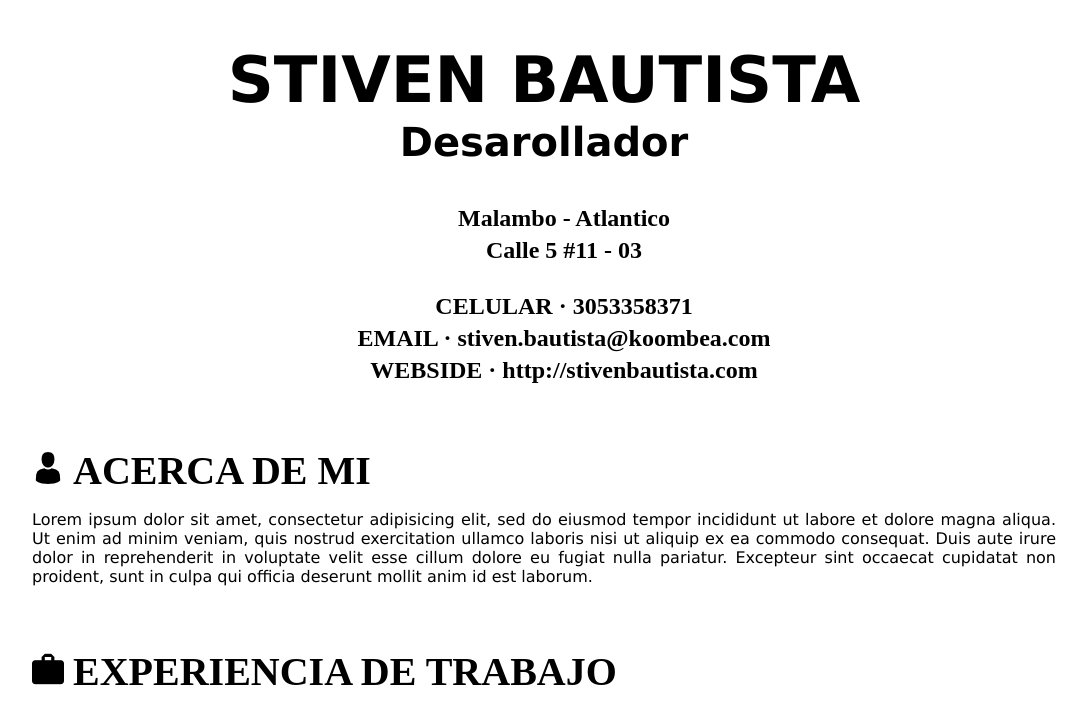
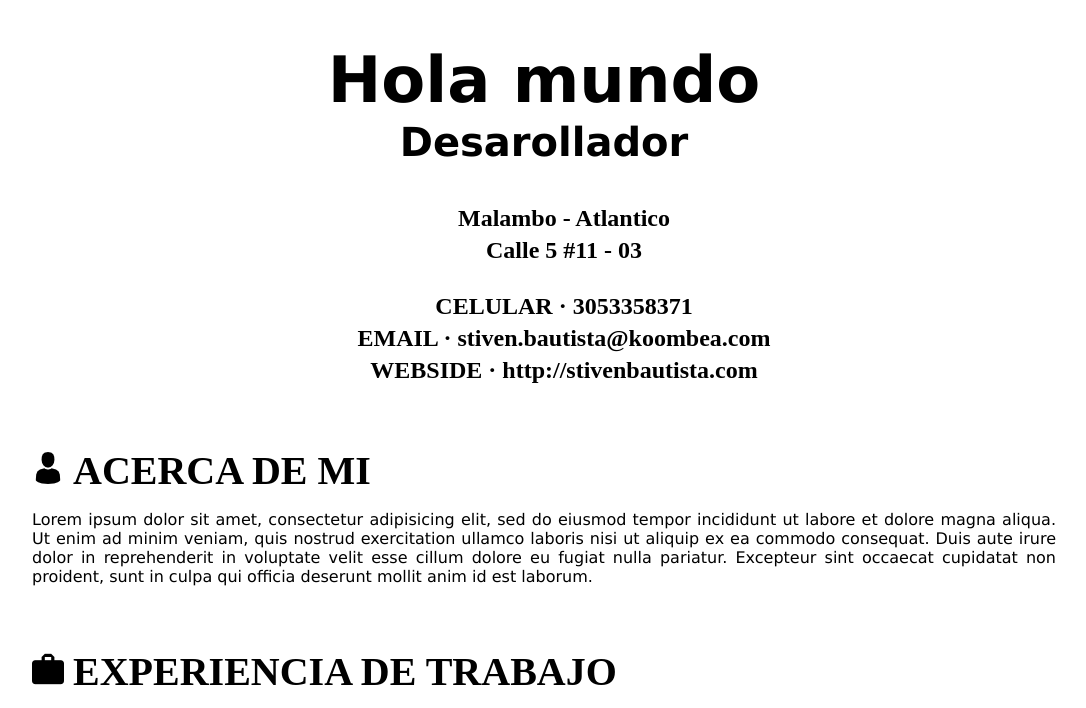
Before and after one commit to stivenbautista1998/cv, a plain HTML site: page Index.html in a window 1280 px wide. Shown: the top 708 px of the page, without its empty margins (96-1182 px from the left). Drawn offline with Linux system fonts and the light colour scheme.

Commit message:
hola mundo

```diff
--- a/Index.html
+++ b/Index.html
@@ -2,13 +2,13 @@
 
 <html>
 <head>
-	<title>Mi Hoja de Vida</title>
+	<title>hola mundo</title>
 	<meta charset="utf-8">
 	<link rel="stylesheet" type="text/css" href="style.css">
 </head>
 <body>
 	<header>
-		<h1>STIVEN BAUTISTA</h1>
+		<h1>Hola mundo</h1>
 		<p class="dos">Desarollador</p>
 
 		<ul>
```
